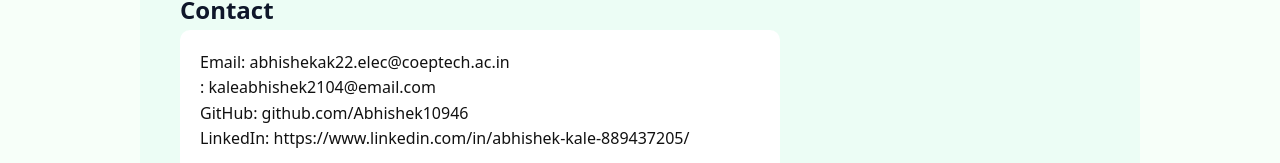
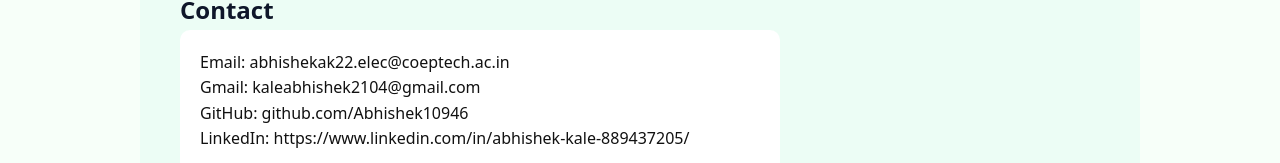
Before and after one commit to Abhishek10946/portfolio, a React (Vite) app: page / in a window 1280 px wide. Shown: the part 3667-3830 px from the top of the page. Built offline with nearby package versions, Linux system fonts and the light colour scheme.

Commit message:
Update Contact.jsx

```diff
--- a/src/components/Contact.jsx
+++ b/src/components/Contact.jsx
@@ -5,7 +5,7 @@ export default function Contact() {
 
       <div style={styles.box}>
         <p>Email: abhishekak22.elec@coeptech.ac.in</p>
-        <p>     : kaleabhishek2104@email.com</p>
+        <p>Gmail: kaleabhishek2104@gmail.com</p>
         <p>GitHub: github.com/Abhishek10946</p>
         <p>LinkedIn: https://www.linkedin.com/in/abhishek-kale-889437205/</p>
       </div>
```
